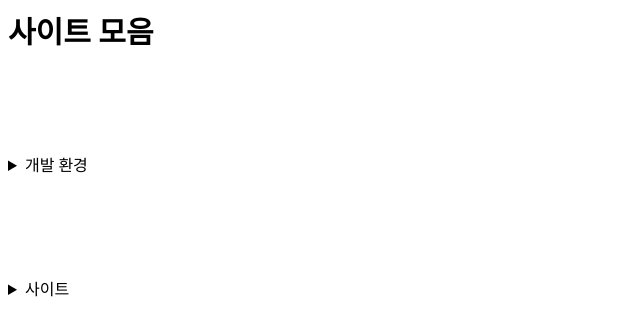
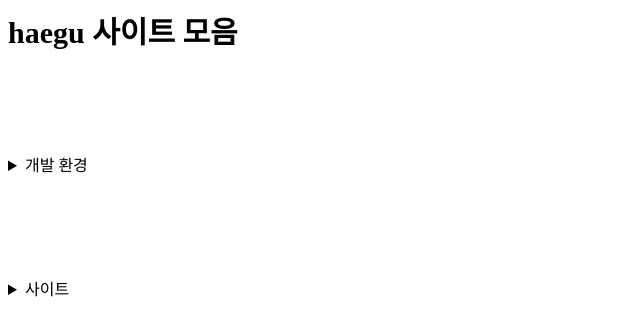
Before and after one commit to koding1/my_useful_site, a plain HTML site: page index.html in a window 1280 px wide. Shown: the whole page, without its empty margins (0-640 px from the left). Drawn offline with Linux system fonts and the light colour scheme.

Commit message:
title 수정

```diff
--- a/index.html
+++ b/index.html
@@ -5,7 +5,7 @@
     </head>
     <body>
         <div class="title">
-            사이트 모음
+            haegu 사이트 모음
         </div>
 
         <details id="det_a">
```
